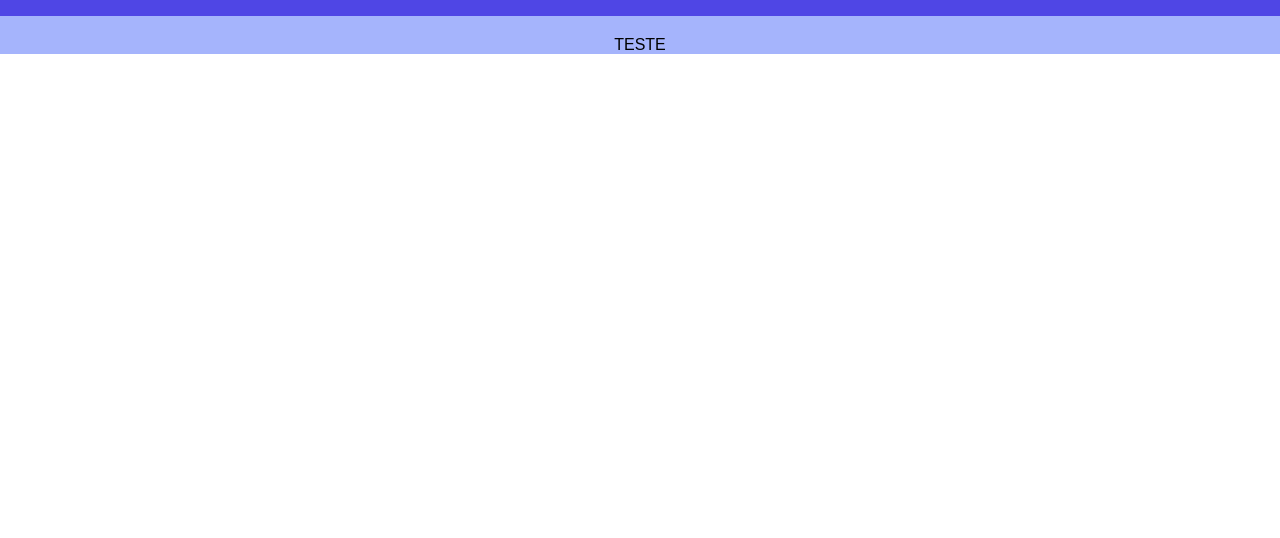
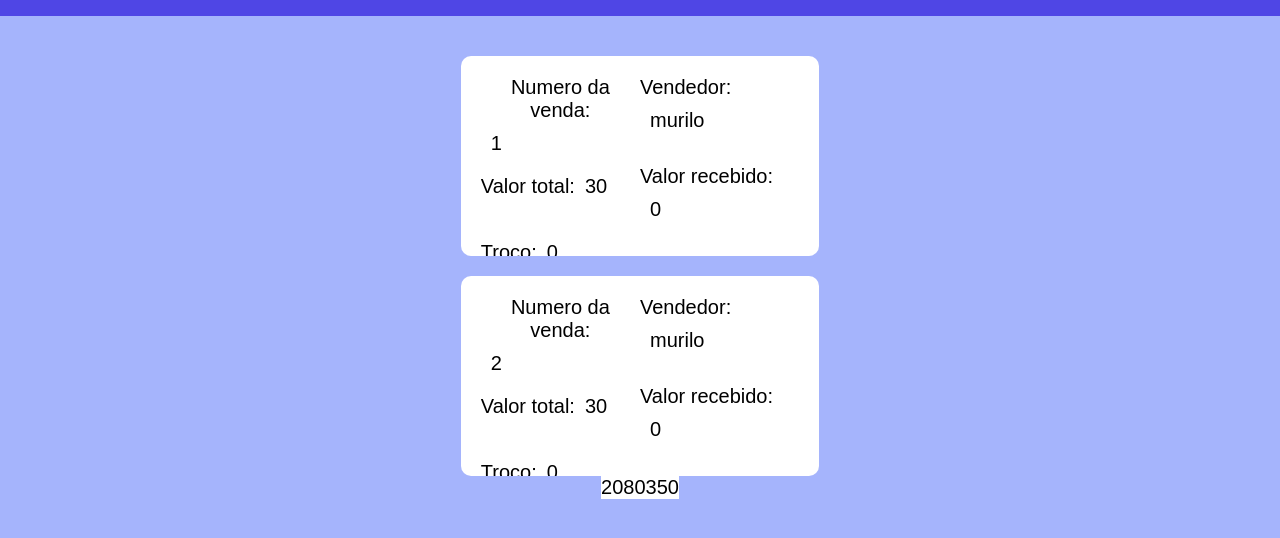
Before and after one commit to Adriano-Brito77/PDV-main, a React (Create React App) app in the folder frontend/: page /salelist in a window 1280 px wide. Shown: the top 538 px of the page. Built offline with nearby package versions, Linux system fonts and the light colour scheme.

Commit message:
card_sales

```diff
--- a/frontend/src/components/pages/SaleList.module.css
+++ b/frontend/src/components/pages/SaleList.module.css
@@ -1,11 +1,10 @@
-.container{
+.container_sale_list {
   background-color: #a5b4fc;
-
-    overflow: hidden;
   display: flex;
   justify-content: flex-start;
   flex-direction: column;
   align-items: center;
+  min-height: 100vh;
   padding-top: 20px;
 }
 
@@ -14,27 +13,33 @@
   min-height: 100%;
   display: flex;
   justify-content: center;
-
-
+  flex-direction: column;
+  align-items: center;
 }
 
-
 .btn_sale button {
+  background-color: #fff;
   max-width: 40%;
-    max-height: 10%;
+  max-height: 25vh;
   font-size: 20px;
   display: flex;
   flex-wrap: wrap;
   justify-content: space-between;
   border: none;
   border-radius: 10px;
-
-
+  padding: 20px;
+  margin-top: 20px;
+}
+.btn_sale span {
+  background-color: #fff;
+  max-width: 50%;
+  max-height: 25vh;
+  font-size: 20px;
+  display: flex;
+  flex-wrap: wrap;
+  align-items: center;
 }
 
 .btn_sale p {
   padding: 10px;
-
-
-
 }
--- a/frontend/src/components/pages/Salelist.jsx
+++ b/frontend/src/components/pages/Salelist.jsx
@@ -1,60 +1,70 @@
-import style from "./SaleList.module.css"
+import style from "./SaleList.module.css";
 
 const Salelist = () => {
-
-    const sale = [
+  const sales = [
     {
       numsales: 1,
-			totalvalue:30,
-			receive:0,
-			change:0,
-			username:"murilo"
-		},{
+      totalvalue: 30,
+      receive: 0,
+      change: 0,
+      username: "murilo",
+    },
+    {
+      numsales: 2,
+      totalvalue: 30,
+      receive: 0,
+      change: 0,
+      username: "murilo",
+    },
+  ];
+  const saleItens = {
     numsales: 1,
-			totalvalue:30,
-			receive:0,
-			change:0,
-			username:"murilo"
-		}
-	]
-    const saleItens = [
-
+    items: [
       {
-        "description":"Arroz",
-        "barcode": 2080,
-        "unitprice": 5.5,
-        "unit":"UN",
-        "salebalance": 1
-
-            }
-        ,
+        description: "Arroz",
+        barcode: 2080,
+        unitprice: 5.5,
+        unit: "UN",
+        salebalance: 1,
+      },
       {
-        "name": "Coca 300ml",
-        "barcode": 350,
-        "unitprice": 5,
-        "unit": "ML",
-        "salebalance":1
-            }
-]
-
-
+        name: "Coca 300ml",
+        barcode: 350,
+        unitprice: 5,
+        unit: "ML",
+        salebalance: 1,
+      },
+    ],
+  };
 
   return (
-    <div className={style.container}>
+    <div className={style.container_sale_list}>
       <div className={style.btn_sale}>
+        {sales.map((sale) => (
           <button>
+            <span>
+              Numero da venda: <p>{sale.numsales}</p>
+            </span>
+            <span>
+              Vendedor: <p>{sale.username}</p>
+            </span>
+            <span>
+              Valor total: <p>{sale.totalvalue}</p>
+            </span>
+            <span>
+              Valor recebido: <p>{sale.receive}</p>
+            </span>
+            <span>
+              Troco: <p>{sale.change}</p>
+            </span>
+          </button>
+        ))}
 
+        {<span>{saleItens.items.map((itens) => itens.barcode)}</span>}
+      </div>
+      <div className={style.itens_list}></div>
+    </div>
+  );
+};
 
-
-            </button>
-        </div>
-        <div>
-            <span>
-                TESTE
-            </span>
-            </div>
-    </div>
-  )
-}
-
-export default Salelist
+export default Salelist;
```
Lines whose indentation alone changed are shown as unchanged.
